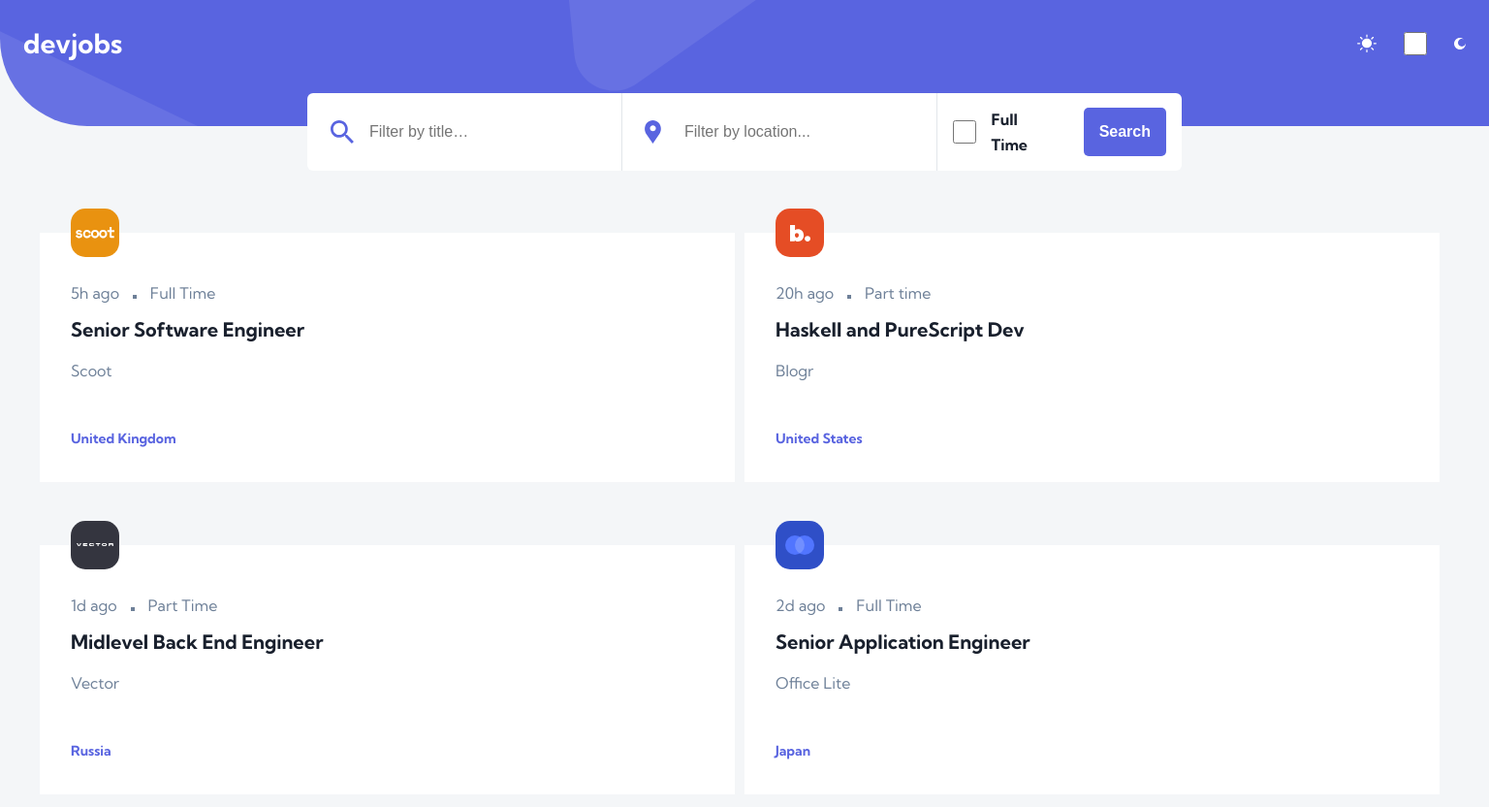
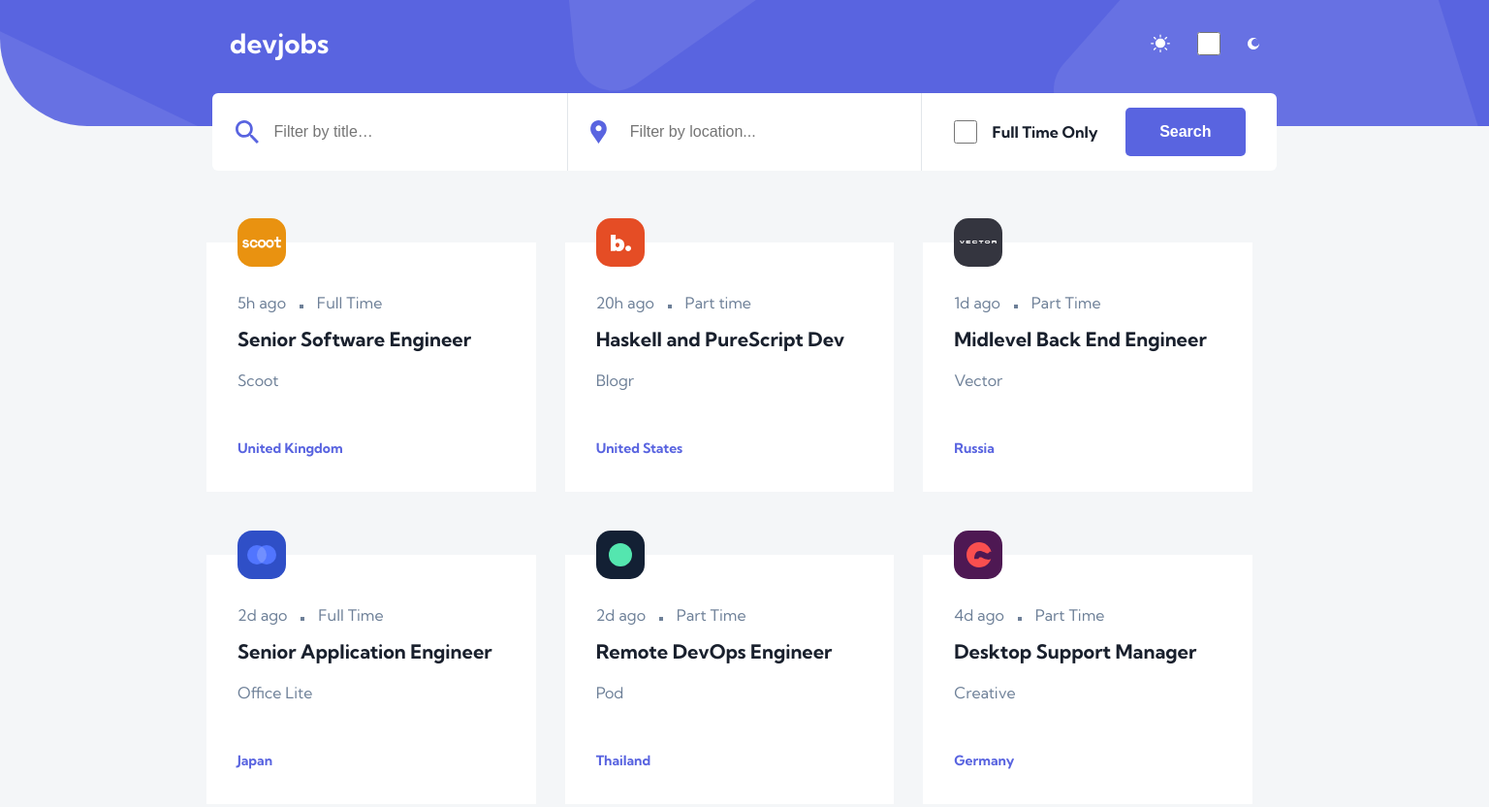
Before and after one commit to nikoloz-p/devjobs-web-app, a plain HTML site: page index.html in a window 1536 px wide. Shown: the top 832 px of the page at 97% size. Drawn offline with Linux system fonts and the light colour scheme.

Commit message:
finished desktop

```diff
--- a/index.html
+++ b/index.html
@@ -32,7 +32,7 @@
                     <div class="full-time-filter-holder">
                         <label class="full-time-checkbox-label">
                             <input type="checkbox" name="full-time-only" class="full-time-checkbox">
-                            <span class="full-time-checkmark">Full Time</span>
+                            <span class="full-time-checkmark">Full Time <span>Only</span></span>
                         </label>
                         <button type="submit" class="search-button-big btn-purple">
                             Search
--- a/style.css
+++ b/style.css
@@ -299,6 +299,10 @@ h3 {
     color: #19202D;
   }
 
+  .full-time-checkmark span {
+    display: none;
+  }
+
   .search-button-big {
     margin-left: 28px;
     padding: 16px;
@@ -307,3 +311,49 @@ h3 {
   }
 
 }
+
+/* desktop */
+
+@media (min-width: 1440px){
+  .header{
+    background-image: url(assets/images/triangle-1.svg),
+        url(assets/images/triangle-2-tablet.svg),
+        url(assets/images/triangle-desktop.svg);
+    background-repeat: no-repeat;
+    background-position: bottom left, top center, right center;
+  }
+
+  .header-inner {
+    max-width: 1110px;
+    margin: 0 auto;
+  }
+
+  .search-form-big {
+    max-width: 1110px;
+    margin: 0 auto;
+  }
+
+  .search-form-big div{
+    width: 33%;
+  }
+
+  .full-time-checkmark span {
+    display: inline-block;
+  }
+
+  .search-button-big {
+    padding: 16px 35.5px;
+  }
+
+  .jobs-list {
+    gap: 65px 30px;
+    max-width: 1110px;
+    margin: 120px auto;
+  }
+
+  .job-card {
+    flex: 0 0 calc(33.3% - 30px);
+    margin-top: 0;
+  }
+
+}
```
Also changed, not shown: assets/images/triangle-desktop.svg (added).
